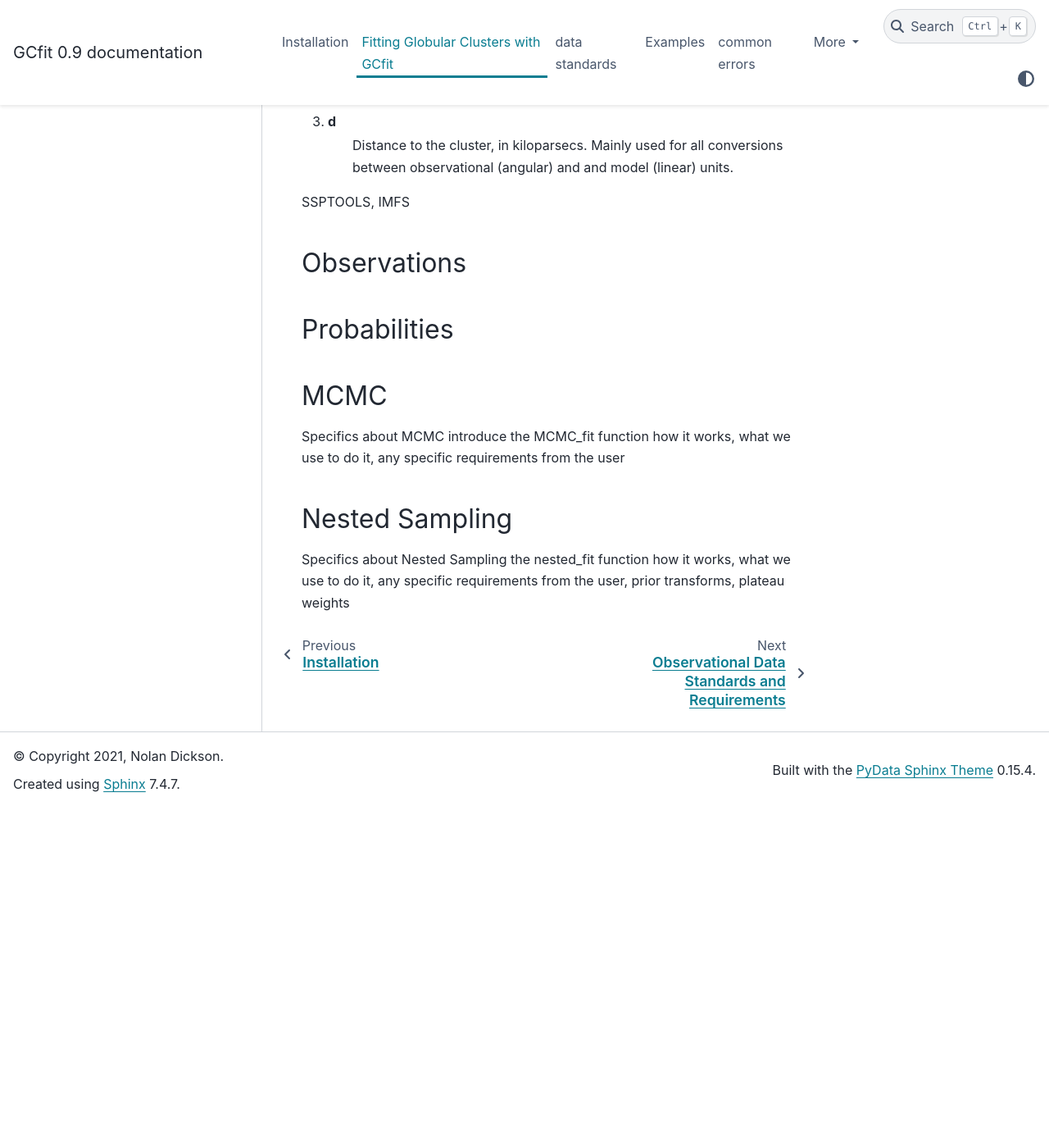
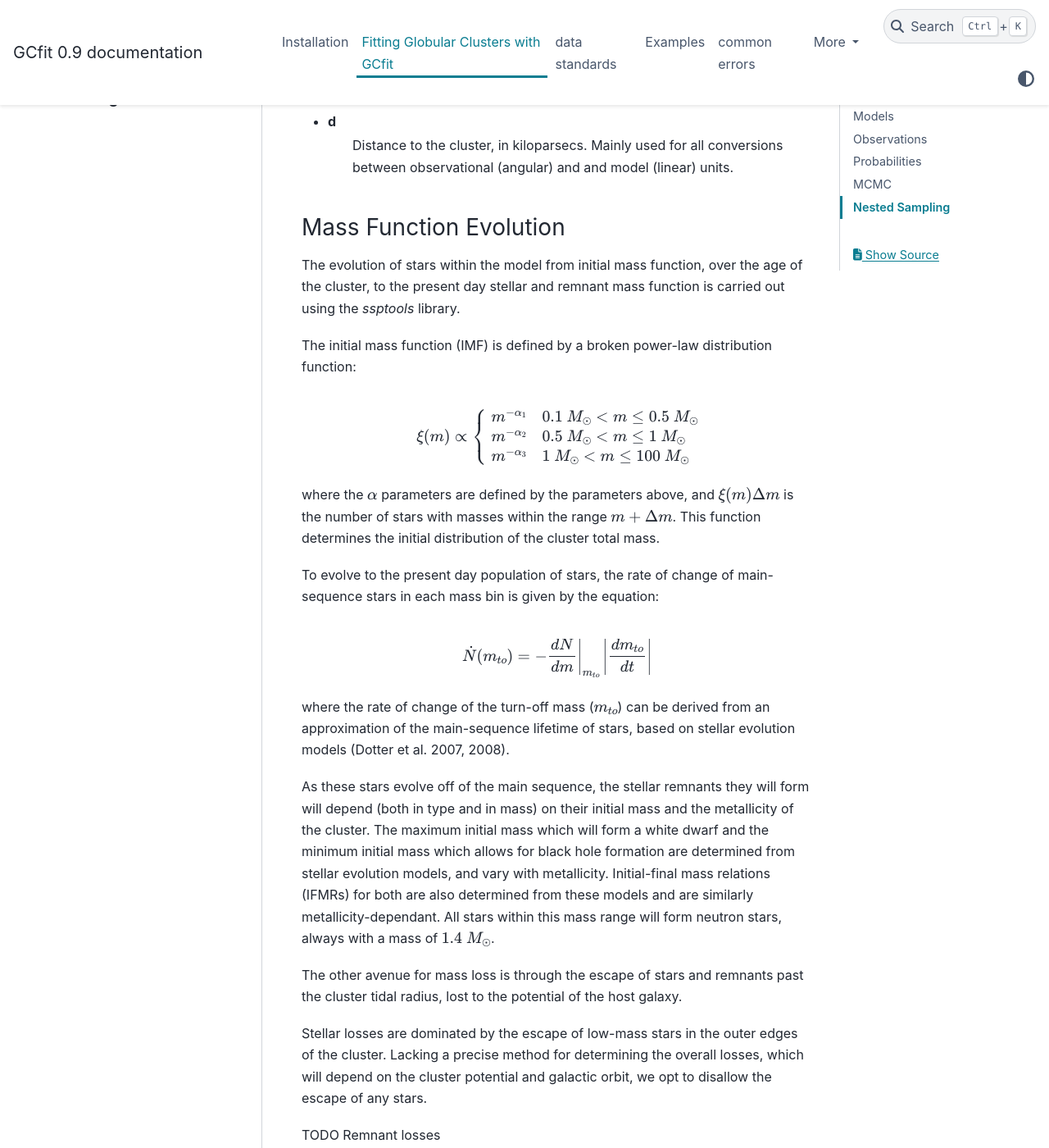
Before and after one commit to nmdickson/GCfit, a Sphinx documentation site: the page built from docs/source/fitting.rst, in a window 1280 px wide and 1400 px high, scrolled down 2068 px. Shown: the whole window at 82% size. Built offline with Sphinx 7.4.7 and the PyData theme 0.15.4, drawn with Linux system fonts in a browser that asks for light colours; pages that are not in the unit, such as notebooks, are missing from menus; before the commit the page ends 3054 px from its top, so only the background shows below that; some of the changed text lies outside the part shown.

Commit message:
add mass function evolution explanation

```diff
--- a/docs/source/fitting.rst
+++ b/docs/source/fitting.rst
@@ -34,50 +34,103 @@ The models used in ``GCfit`` are defined by 13 free parameters.
 
 6 physical parameters defining the system structure:
 
-#. W0
+* W0
     The central potential :math:`\hat{phi}_0`. Used as a boundary condition for
     solving Poisson’s equation and defines how concentrated the model is.
-#. M
+* M
     The total mass of the system, in all mass components. In units of
     :math:`10^6 M_\odot`.
-#. rh
+* rh
     The system half-mass radius, in parsecs.
-#. ra
+* ra
     The anisotropy-radius, which determines the amount of anisotropy in the
     system (higher ra values indicate more isotropy)
-#. g
+* g
     the truncation parameter g, which controls the sharpness of the truncation
     of the model
-#. delta
+* delta
     sets the mass dependance of the velocity scale for each mass component
     Maximum value of 1/2
 
-4 parameters defining the initial mass function:
+4 parameters defining the mass function:
 
-#. a1
+* a1
     The low-mass IMF exponent (0.1 to 0.5 :math:`M_\odot`)
-#. a2
+* a2
     The intermediate-mass IMF exponent (0.5 to 1.0 :math:`M_\odot`)
-#. a3
+* a3
     The high-mass IMF exponent (1.0 to 100 :math:`M_\odot`)
-#. BHret
+* BHret
     The percentage of black holes retained after dynamical ejections
 
 and 3 remaining parameters to aid in model fitting:
 
-#. s2
+* s2
     Nuisance parameter applied as an additional unknown uncertainty to all
     number density profiles, allowing for small deviations between
     the outer parts of the model and observations
-#. F
+* F
     Nuisance parameter applied as an additional unknown uncertainty to all
     mass function profiles encapsulating possible additional sources of
     uncertainty
-#. d
+* d
     Distance to the cluster, in kiloparsecs. Mainly used for all conversions
     between observational (angular) and and model (linear) units.
 
-SSPTOOLS, IMFS
+
+Mass Function Evolution
+^^^^^^^^^^^^^^^^^^^^^^^
+
+The evolution of stars within the model from initial mass function, over
+the age of the cluster, to the present day stellar and remnant mass function
+is carried out using the `ssptools` library.
+
+The initial mass function (IMF) is defined by a broken power-law
+distribution function:
+
+.. math::
+
+    \xi (m) \propto \begin{cases}
+        m^{-\alpha_1} & 0.1\ M_\odot < m \leq 0.5\ M_\odot \\
+        m^{-\alpha_2} & 0.5\ M_\odot < m \leq 1\ M_\odot \\
+        m^{-\alpha_3} & 1\ M_\odot < m \leq 100\ M_\odot \\
+    \end{cases}
+
+where the :math:`\alpha` parameters are defined by the parameters above, and
+:math:`\xi(m) \Delta m` is the number of stars with masses within the range
+:math:`m + \Delta m`. This function determines the initial distribution of the
+cluster total mass.
+
+To evolve to the present day population of stars, the rate of change of
+main-sequence stars in each mass bin is given by the equation:
+
+.. math::
+
+    \dot{N} (m_{to}) = - \left.\frac{dN}{dm}\right|_{m_{to}} \left|\frac{dm_{to}}{dt}\right|
+
+where the rate of change of the turn-off mass (:math:`m_{to}`) can be derived
+from an approximation of the main-sequence lifetime of stars, based on stellar
+evolution models (Dotter et al. 2007, 2008).
+
+As these stars evolve off of the main sequence, the stellar remnants they will
+form will depend (both in type and in mass) on their initial mass and the
+metallicity of the cluster. The maximum initial mass which will form a white
+dwarf and the minimum initial mass which allows for black hole formation are
+determined from stellar evolution models, and vary with metallicity.
+Initial-final mass relations (IFMRs) for both are also determined from these
+models and are similarly metallicity-dependant. All stars within this mass
+range will form neutron stars, always with a mass of :math:`1.4\ M_\odot`.
+
+The other avenue for mass loss is through the escape of stars and
+remnants past the cluster tidal radius, lost to the potential of the host
+galaxy.
+
+Stellar losses are dominated by the escape of low-mass stars in the outer edges
+of the cluster. Lacking a precise method for determining the overall losses,
+which will depend on the cluster potential and galactic orbit, we opt to
+disallow the escape of any stars.
+
+TODO Remnant losses
 
 Observations
 ============
```
